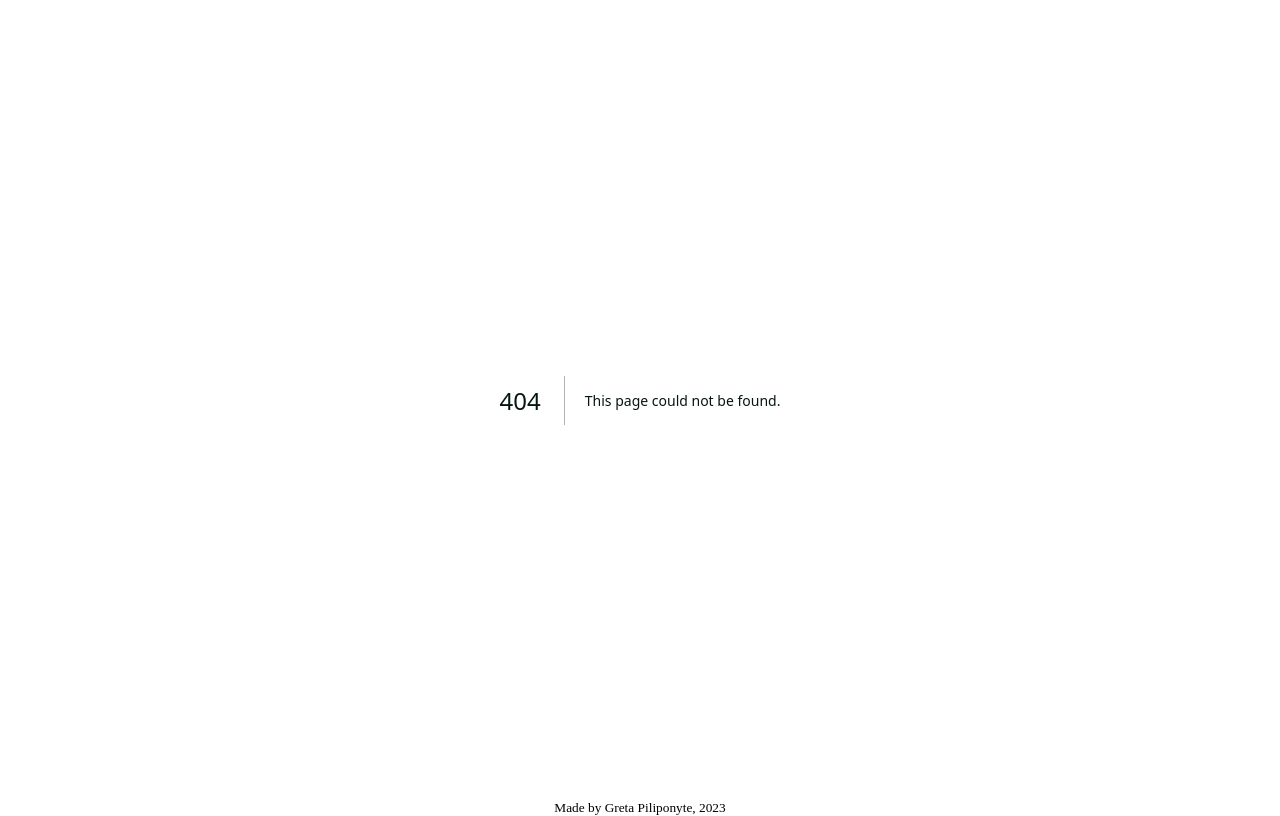
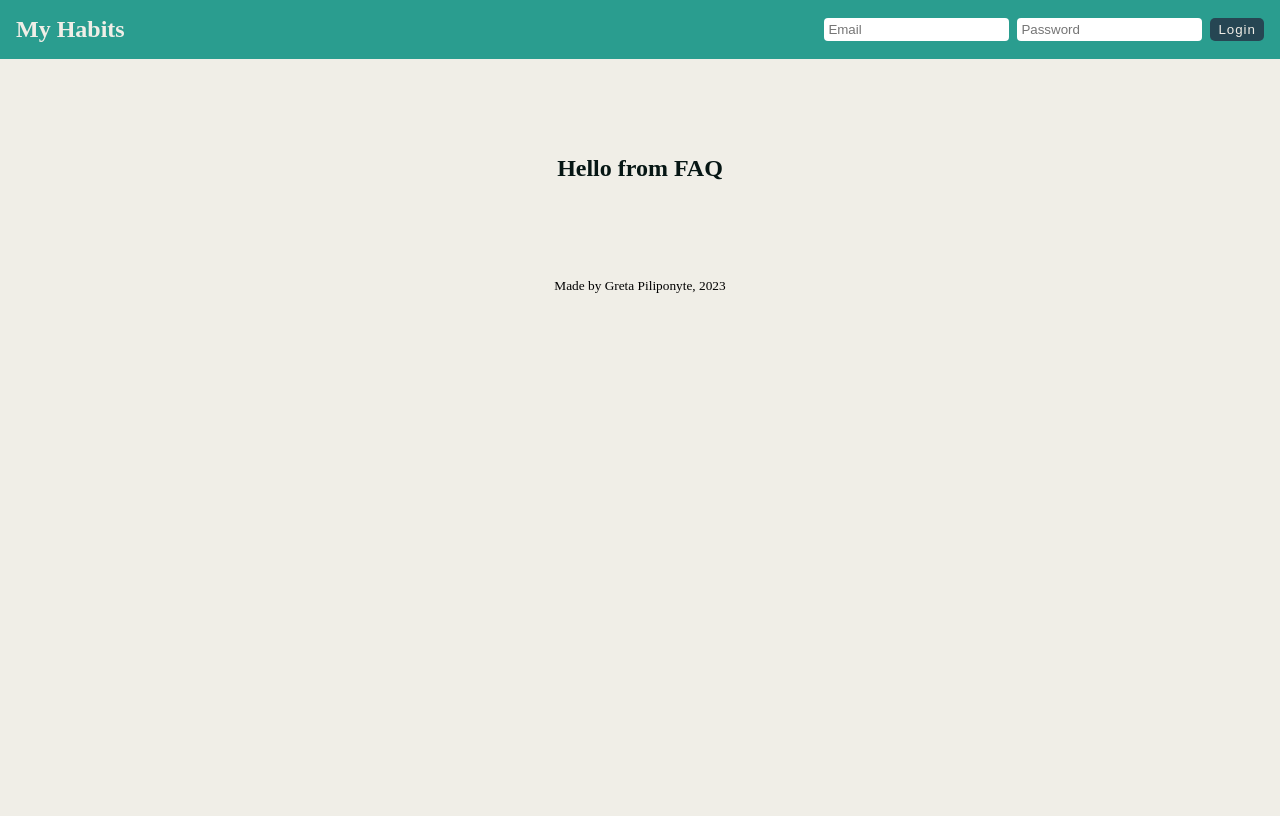
Before and after one commit to gpiliponyte/habits, a Next.js app: page /faq in a window 1280 px wide. Before the commit this address had no page. Built offline with nearby package versions, Linux system fonts and the light colour scheme.

Commit message:
add faq page

```diff
--- /dev/null
+++ b/components/Header.js
@@ -0,0 +1,24 @@
+import styles from "../styles/Home.module.scss";
+
+const Header = () => (
+  <nav className={styles.nav}>
+    <h1>My Habits</h1>
+    <div className={styles.loginContainer}>
+      <input
+        className={styles.input}
+        id="email"
+        placeholder="Email"
+        type="email"
+      />
+      <input
+        className={styles.input}
+        id="password"
+        placeholder="Password"
+        type="password"
+      />
+      <button className={`${styles.btn} ${styles.btnLogin}`}>Login</button>
+    </div>
+  </nav>
+);
+
+export default Header;
--- a/pages/_document.js
+++ b/pages/_document.js
@@ -1,15 +1,17 @@
 import { Html, Head, Main, NextScript } from "next/document";
 import Footer from "../components/Footer";
+import Header from "../components/Header";
 
 export default function Document() {
   return (
     <Html lang="en">
       <Head />
       <body>
+        <Header />
         <Main />
         <NextScript />
+        <Footer />
       </body>
-      <Footer></Footer>
     </Html>
   );
 }
--- /dev/null
+++ b/pages/faq.js
@@ -0,0 +1,20 @@
+import Head from "next/head";
+import styles from "../styles/Home.module.scss";
+import HabitCard from "../components/HabitCard";
+import Header from "../components/Header";
+
+export default function Faq() {
+  return (
+    <>
+      <Head>
+        <title>FAQ</title>
+        <meta name="description" content="Generated by create next app" />
+        <meta name="viewport" content="width=device-width, initial-scale=1" />
+        <link rel="icon" href="/favicon.ico" />
+      </Head>
+      <main className={styles.main}>
+        <h2>Hello from FAQ</h2>
+      </main>
+    </>
+  );
+}
--- a/styles/Home.module.scss
+++ b/styles/Home.module.scss
@@ -21,7 +21,7 @@
     font-size: 16px;
   }
   p {
-    color: $white
+    color: $white;
   }
   .habitTitle {
     margin-bottom: 1rem;
@@ -54,7 +54,7 @@
     margin-left: 32px;
     font-size: 24px;
   }
-  input[type=checkbox] {
+  input[type="checkbox"] {
     transform: scale(3);
     margin-bottom: 24px;
     accent-color: $primary;
@@ -76,21 +76,45 @@
 }
 
 .btn {
-  padding: 16px 64px;
   border-radius: 5px;
-  font-size: 16px;
-  margin-top: 32px;
-  background: $gradient;
   border: none;
   color: $white;
+  letter-spacing: 1px;
+}
+
+.submitBtn {
+  margin-top: 32px;
+  padding: 16px 64px;
   font-weight: 500;
-  letter-spacing: 1px;
+  font-size: 16px;
+  background: $gradient;
+}
+
+.btnLogin {
+  background: $dark;
+  padding: 4px 8px;
 }
 
 .nav {
   padding: 16px;
   background: $primary;
-  h1{
+  display: flex;
+  flex-direction: row;
+  justify-content: space-between;
+  h1 {
     color: $white;
   }
+  align-items: center;
 }
+
+.input {
+  padding: 4px;
+  border-radius: 4px;
+  border: none;
+}
+
+.loginContainer {
+  * {
+    margin-left: 8px;
+  }
+}
```
Also changed, not shown: pages/index.js (+27 -25 lines).
